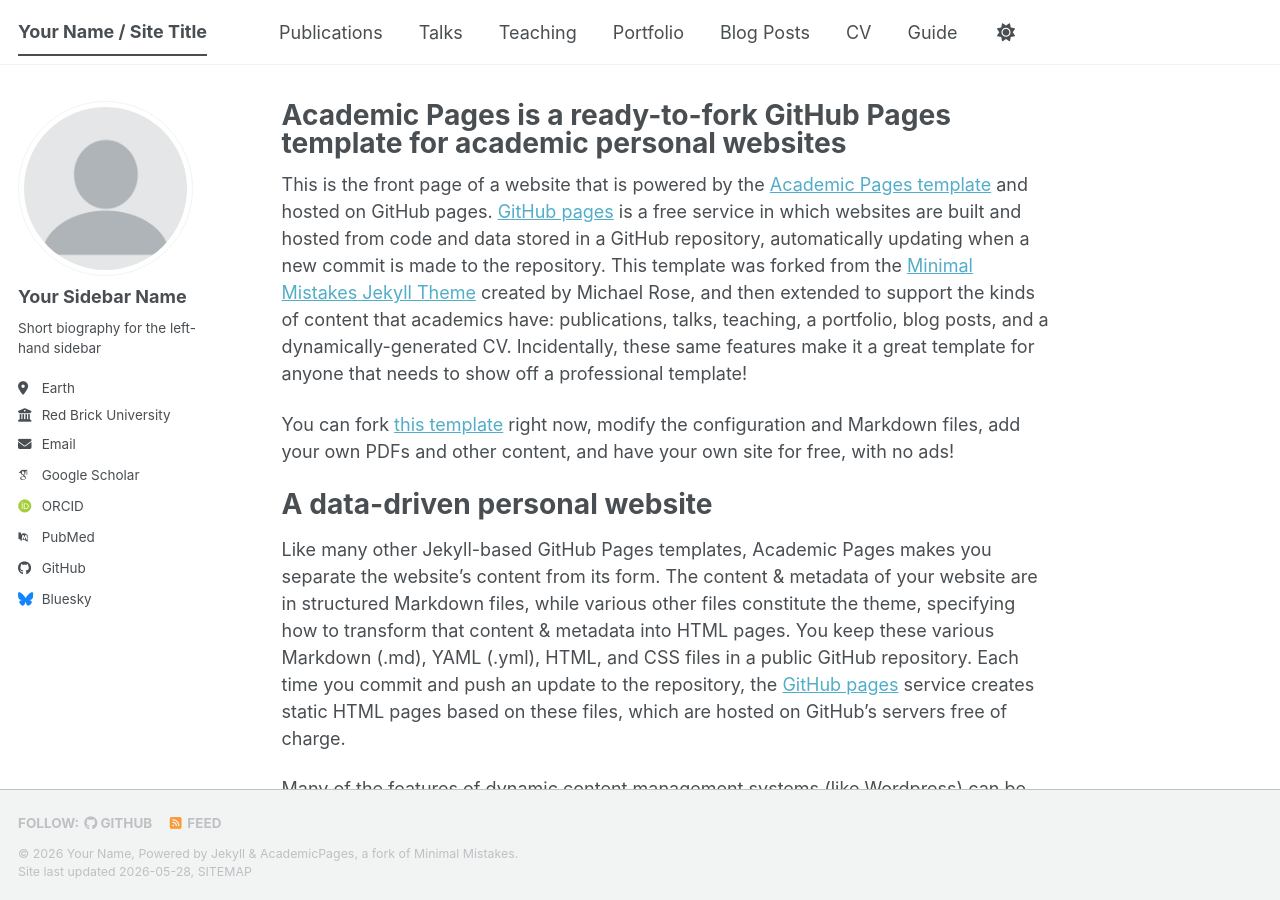
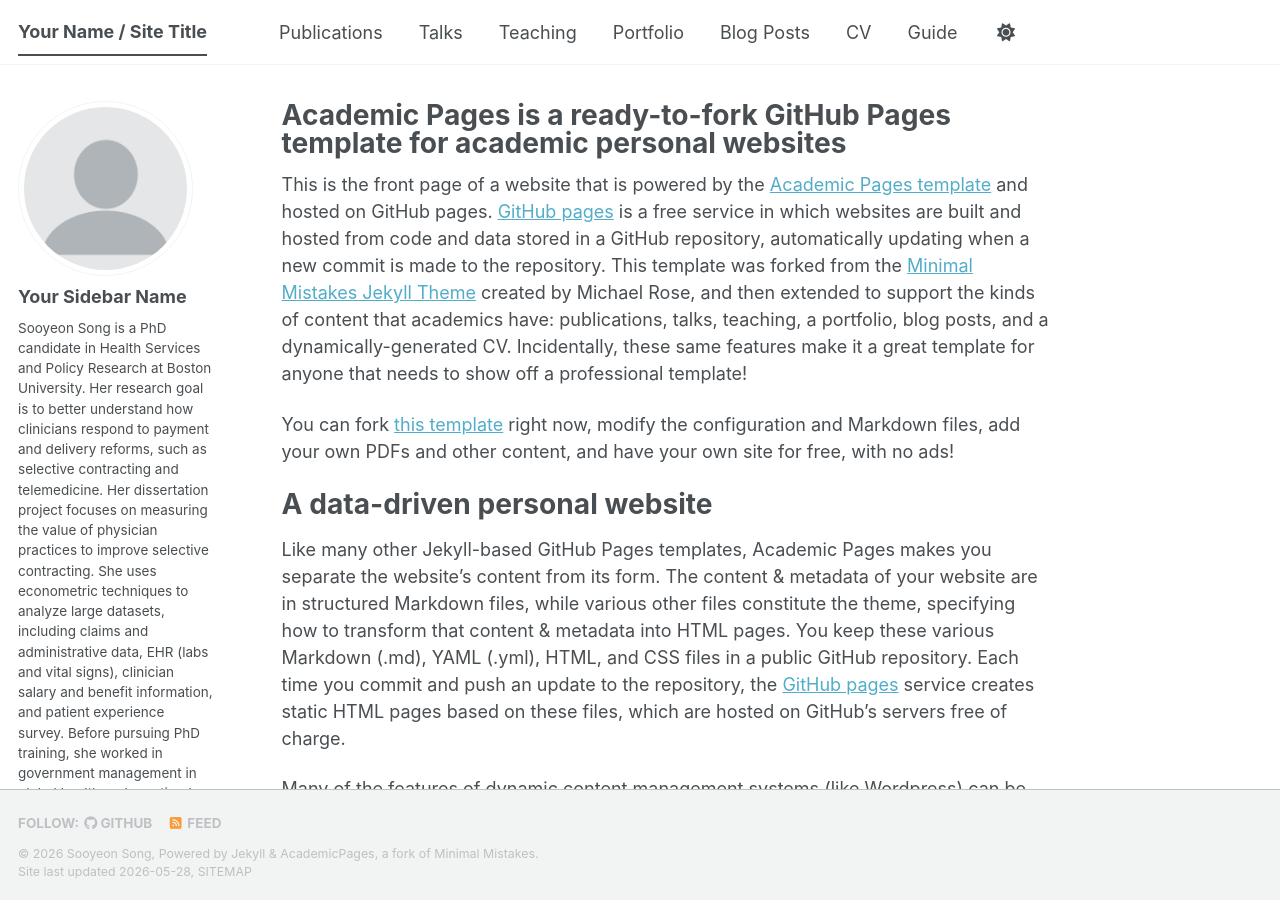
Before and after one commit to sooyeonsong/sooyeonsong.github.io, a Jekyll site: the page built from _pages/about.md, in a window 1280 px wide and 900 px high. Built offline with Jekyll 4.4.1, drawn with Linux system fonts in a browser that asks for light colours; some web fonts are replaced; a script bundle is joined from its source files by our own code; library files that are not in the unit come from our copies.

Commit message:
Update _config.yml

```diff
--- a/_config.yml
+++ b/_config.yml
@@ -11,7 +11,7 @@ locale                   : "en-US"
 site_theme               : "default" # The available themes options are "default", "air", "sunrise", "mint", "dirt" and "contrast"
 title                    : "Your Name / Site Title"
 title_separator          : "-"
-name                     : &name "Your Name"
+name                     : &name "Sooyeon Song"
 description              : &description "Your Name's academic portfolio"   # Update this with a general description of your site, this is the default if not overridden by a page
 url                      : https://academicpages.github.io # The base hostname & protocol for your site e.g. "https://[your GitHub username].github.io",
                                                            # or if you already have some other page hosted on Github then use "https://[your GitHub username].github.io/[Your Repo Name]"
@@ -26,11 +26,11 @@ author:
   avatar           : "profile.png"
   name             : "Your Sidebar Name"
   pronouns         : # example: "she/her"
-  bio              : "Short biography for the left-hand sidebar"
+  bio              : "Sooyeon Song is a PhD candidate in Health Services and Policy Research at Boston University. Her research goal is to better understand how clinicians respond to payment and delivery reforms, such as selective contracting and telemedicine. Her dissertation project focuses on measuring the value of physician practices to improve selective contracting. She uses econometric techniques to analyze large datasets, including claims and administrative data, EHR (labs and vital signs), clinician salary and benefit information, and patient experience survey. Before pursuing PhD training, she worked in government management in global health and practiced clinical internal medicine. She received her MPH in health policy and management, BS in nursing, and BA in philosophy in South Korea."
   location         : "Earth"
   employer         : "Red Brick University"
   uri              : # URL
-  email            : "none@example.org"
+  email            : "songsy@bu.edu"
 
   # Academic websites
   academia         : # URL
```
